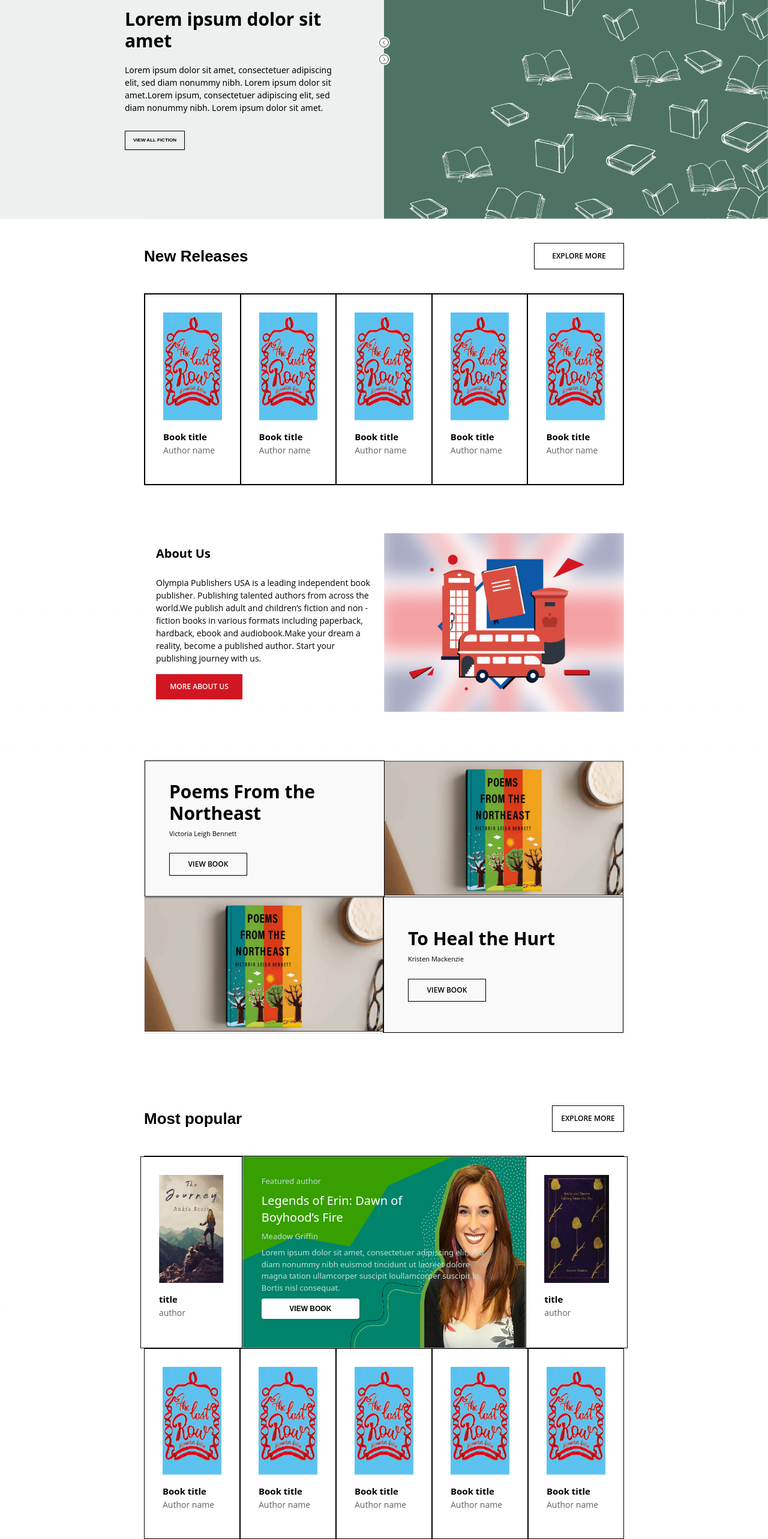
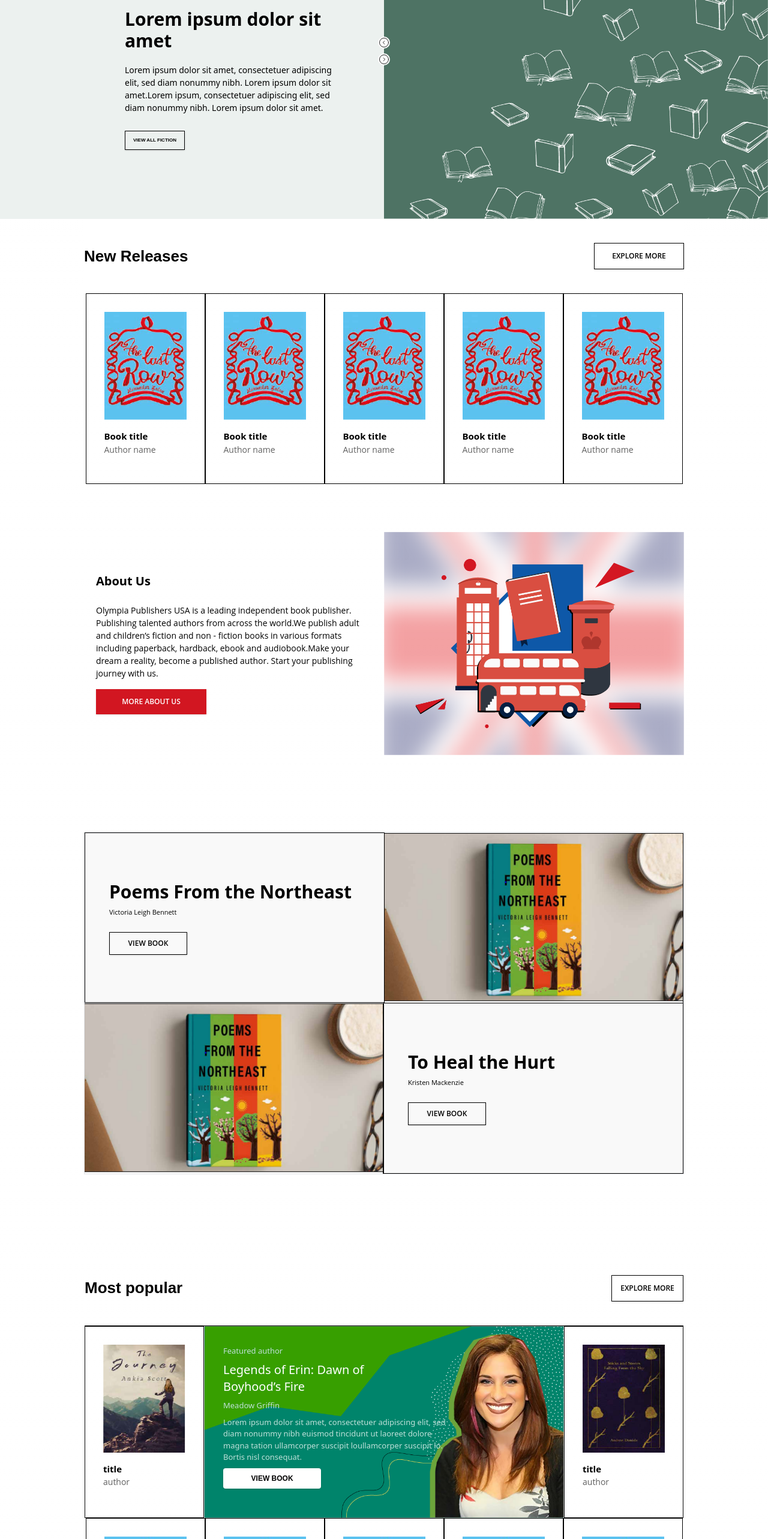
Before and after one commit to Hadees621/Olympia-USA, a Next.js app: page / in a window 1280 px wide. Shown: the part 234-2800 px from the top of the page at 60% size. Built offline with nearby package versions, Linux system fonts and the light colour scheme.

Commit message:
fix: book component

```diff
--- a/src/app/page.js
+++ b/src/app/page.js
@@ -23,7 +23,7 @@ export default function Home() {
   const { headingS, paragraphS } = SmAboutUsData;
 
   return (
-    <div className="w-full flex flex-col justify-center items-center">
+    <div className="w-full flex flex-col justify-center items-center ">
       <Slider />
 
       <div className="lg:hidden">
@@ -41,7 +41,7 @@ export default function Home() {
 
       <PoemsComponent />
 
-      <div className="lg:hidden">
+      <div className="flex flex-col justify-center items-center lg:hidden">
         <SmCategories />
 
         <NewReleases />
--- a/src/components/home/AboutSection.js
+++ b/src/components/home/AboutSection.js
@@ -2,7 +2,7 @@ import Image from "next/image";
 import Button from "../common/Button";
 const AboutSection = ({ heading, paragraph }) => {
   return (
-    <div className="lg:max-w-[800px] 2xl:max-w-[1200px] flex lg:py-20 2xl:py-32">
+    <div className="lg:max-w-[850px] xl:max-w-[1000px] 2xl:max-w-[1400px] flex lg:py-20 2xl:py-32">
       <div className="flex-1">
         <div className="flex flex-col h-full justify-center font-open-sans px-5 2xl:p-10 2xl:gap-10">
           <div className="flex flex-col gap-2 2xl:gap-4">
--- a/src/components/home/Bumblebee.js
+++ b/src/components/home/Bumblebee.js
@@ -3,7 +3,7 @@ import { BumblebeeBanner } from "@/utils/home/Links";
 
 const Bumblebee = () => {
   return (
-    <div className="lg:max-w-[800px] 2xl:max-w-[1200px] py-20 relative">
+    <div className="lg:max-w-[850px] xl:max-w-[1000px] 2xl:max-w-[1400px] py-20 relative">
       <div className="relative w-auto h-auto">
         <Image
           src={BumblebeeBanner}
--- a/src/components/home/Features.js
+++ b/src/components/home/Features.js
@@ -3,7 +3,7 @@ import Button from "../common/Button";
 
 const Features = () => {
   return (
-    <div className="lg:max-w-[800px] 2xl:max-w-[1200px]">
+    <div className="lg:max-w-[850px] xl:max-w-[1000px] 2xl:max-w-[1400px]">
       <p className="text-[26px] font-semibold font-droid-sans text-center lg:text-start">
         Features
       </p>
--- a/src/components/home/MostPopular.js
+++ b/src/components/home/MostPopular.js
@@ -6,7 +6,7 @@ import Image from "next/image";
 
 const MostPopular = () => {
   return (
-    <div className="lg:max-w-[800px] 2xl:max-w-[1200px] py-20">
+    <div className="lg:max-w-[850px] xl:max-w-[1000px] 2xl:max-w-[1400px] py-20">
       <div className="flex justify-between items-center py-10">
         <p className="text-[26px] font-semibold font-droid-sans">
           Most popular
@@ -56,7 +56,7 @@ const MostPopular = () => {
       </div>
       <div className="flex items-center justify-center">
         {Books.map((book, index) => (
-          <div key={index}>
+          <div className="flex-none" key={index}>
             <BookComponent
               src={book.src}
               title={book.title}
--- a/src/components/home/NewReleases.js
+++ b/src/components/home/NewReleases.js
@@ -5,7 +5,7 @@ import Button from "../common/Button";
 
 const NewReleases = () => {
   return (
-    <div className="lg:max-w-[800px] 2xl:max-w-[1300px]">
+    <div className="lg:max-w-[850px] xl:max-w-[1000px] 2xl:max-w-[1400px]">
       <div className="flex justify-center lg:justify-between items-center py-10 px-5 lg:px-0 lg:bg-white">
         <div>
           <p className="text-[26px] font-semibold font-droid-sans hidden lg:block">
@@ -19,11 +19,10 @@ const NewReleases = () => {
           <Button title="EXPLORE MORE" width="w-[150px]" color="transparent" />
         </div>
       </div>
-      <div className="grid grid-cols-2 md:grid-cols-4 gap-5 lg:gap-0 lg:flex items-center justify-center lg:border lg:border-black mx-5 lg:mx-0">
+      <div className="grid grid-cols-2 md:grid-cols-4 lg:flex items-center justify-center">
         {Books.map((book, index) => (
-          <div className="">
+          <div className="flex-none" key={index}>
             <BookComponent
-              key={index}
               src={book.src}
               title={book.title}
               author={book.author}
--- a/src/components/home/PoemsComponent.js
+++ b/src/components/home/PoemsComponent.js
@@ -3,7 +3,7 @@ import PoemInfo from "./PoemInfo";
 
 const PoemsComponent = () => {
   return (
-    <div className="flex flex-col lg:max-w-[800px] 2xl:max-w-[1200px] lg:border lg:my-12S 2xl:my-20 gap-32 lg:gap-0">
+    <div className="flex flex-col lg:border lg:my-12 2xl:my-20 gap-32 lg:gap-0 lg:max-w-[850px] xl:max-w-[1000px] 2xl:max-w-[1400px] mt-12">
       <div className="flex flex-col-reverse lg:flex-row bg-[#F9F9F9]">
         <PoemInfo
           author="Victoria Leigh Bennett"
--- a/src/components/home/SmCategories.js
+++ b/src/components/home/SmCategories.js
@@ -3,7 +3,7 @@ import React from "react";
 
 const SmCategories = () => {
   return (
-    <div className="flex flex-col justify-center items-center w-full px-6">
+    <div className="flex flex-col justify-center items-center w-full px-6 my-12">
       <h1 className="font-bold text-lg pb-6">BROWSE BY CATEGORIES</h1>
       <div className="flex w-full px-5 gap-5 py-4">
         <Image src={"/Home/Mobile/Asset 16.png"} width={80} height={60} />
--- a/src/components/home/SmEditorsPick.js
+++ b/src/components/home/SmEditorsPick.js
@@ -12,7 +12,7 @@ const SmEditorsPick = () => {
           </p>
         </div>
       </div>
-      <div className="flex overflow-x-auto gap-5 lg:gap-0 lg:justify-center lg:border lg:border-black ml-10 mr-5 lg:mx-0">
+      <div className="flex overflow-x-scroll lg:overflow-x-hidden py-8 lg:py-0 lg:border lg:border-black">
         {Books.map((book, index) => (
           <div className="flex-none" key={index}>
             <BookComponent
--- a/src/components/home/SmScreenPopular.js
+++ b/src/components/home/SmScreenPopular.js
@@ -13,7 +13,7 @@ const SmScreenPopular = () => {
         </div>
       </div>
 
-      <div className="flex overflow-x-auto gap-5 lg:gap-0 lg:justify-center lg:border lg:border-black ml-10 mr-5 lg:mx-0">
+      <div className="flex overflow-x-scroll lg:overflow-x-hidden py-8 lg:py-0 lg:border lg:border-black">
         {Books.map((book, index) => (
           <div className="flex-none" key={index}>
             <BookComponent
```
